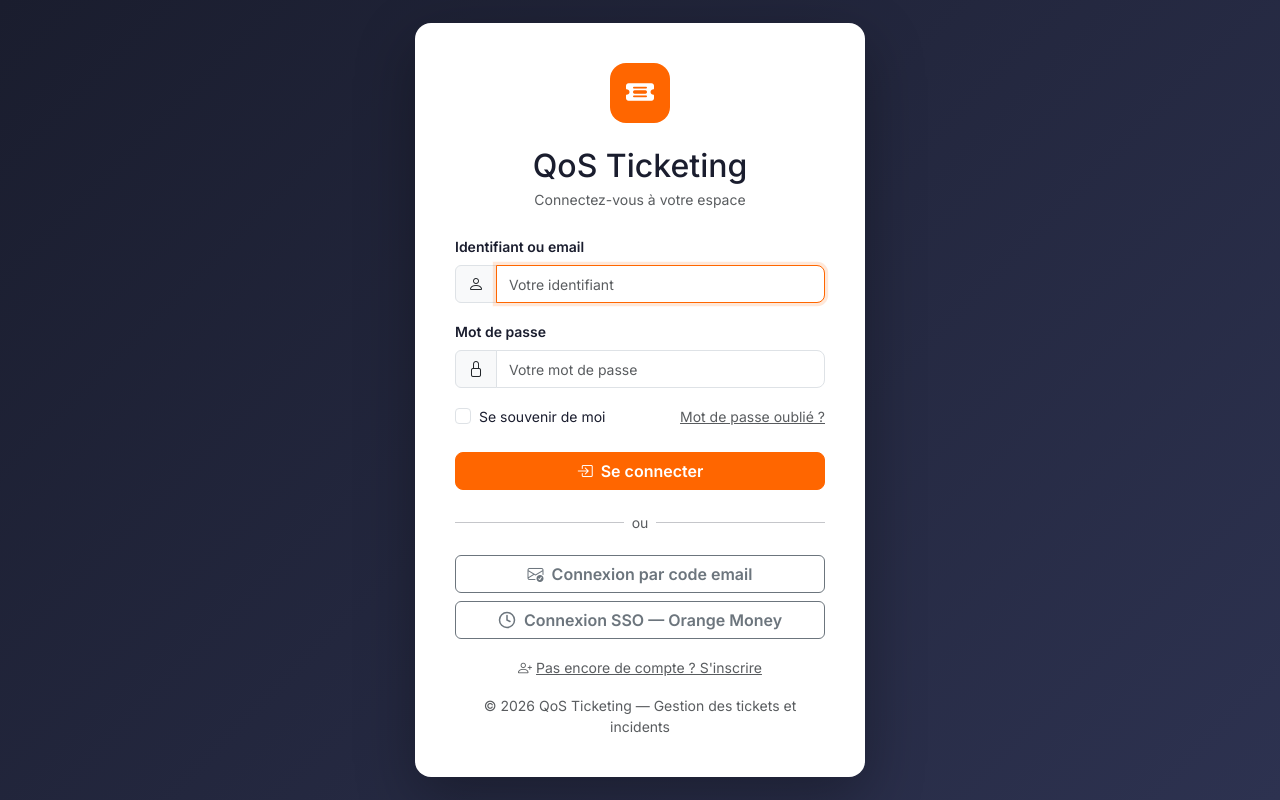
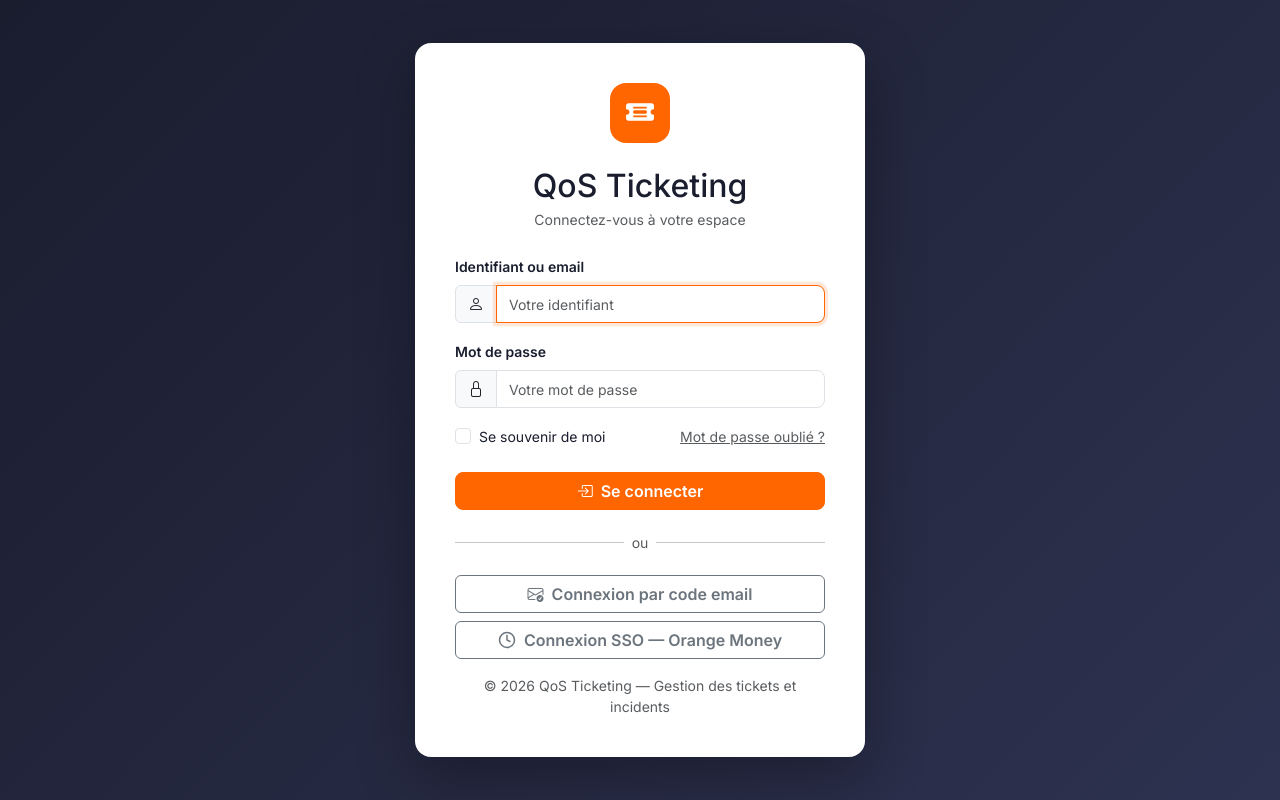
Before and after one commit to Badivalaurd/qosticketing, a Django app: page /accounts/login/ in a window 1280 px wide. Run offline with Django 5.2, Linux system fonts and the light colour scheme; parts of the project's set-up code (start-up, migrations or seed data) failed here and were passed over.

Commit message:
fix(auth): remove self-registration link from login page
Accounts are created via Keycloak SSO only — no self-signup allowed.

Co-Authored-By: Claude Sonnet 4.6 <noreply@anthropic.com>

```diff
--- a/templates/account/login.html
+++ b/templates/account/login.html
@@ -92,12 +92,6 @@
       Connexion SSO — Orange Money
     </a>
 
-    <div class="text-center mt-3">
-      <a href="{% url 'accounts:register' %}" class="small text-muted">
-        <i class="bi bi-person-plus me-1"></i>Pas encore de compte ? S'inscrire
-      </a>
-    </div>
-
     <div class="text-center mt-3 small text-muted">
       &copy; {% now "Y" %} QoS Ticketing — Gestion des tickets et incidents
     </div>
```
